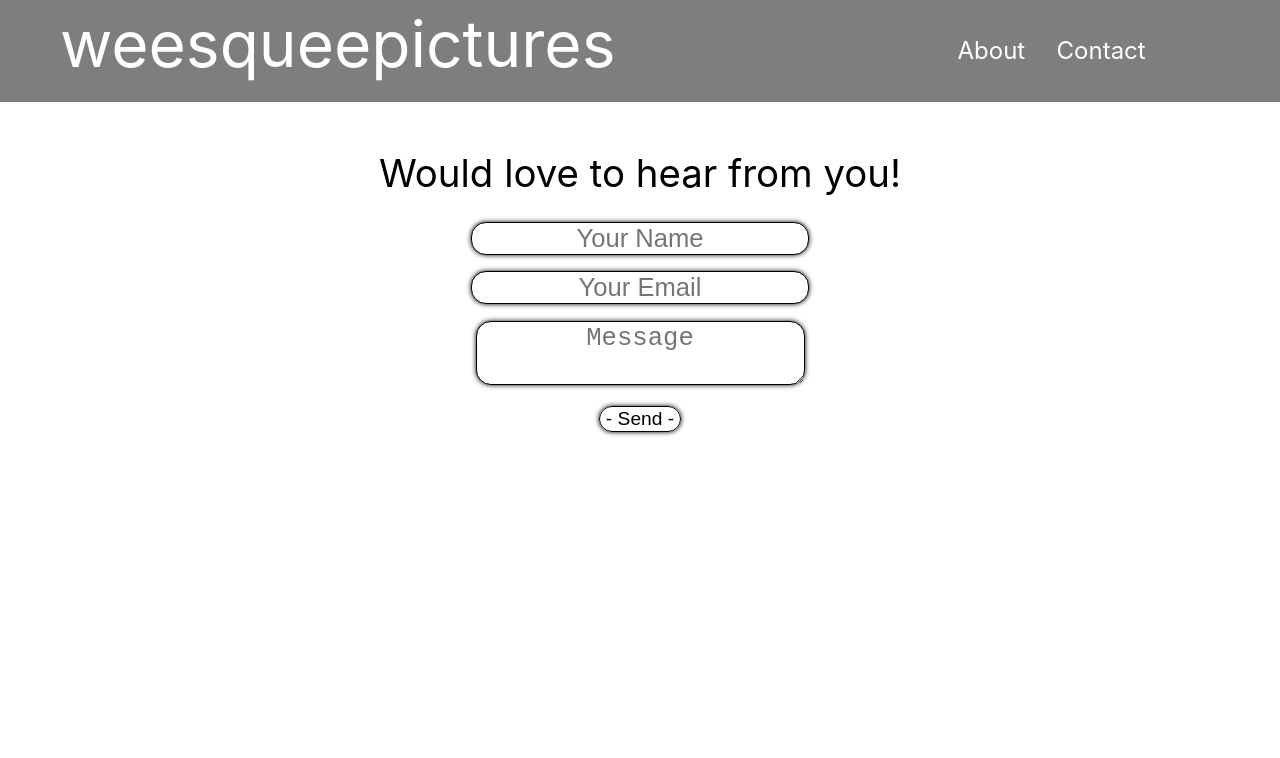
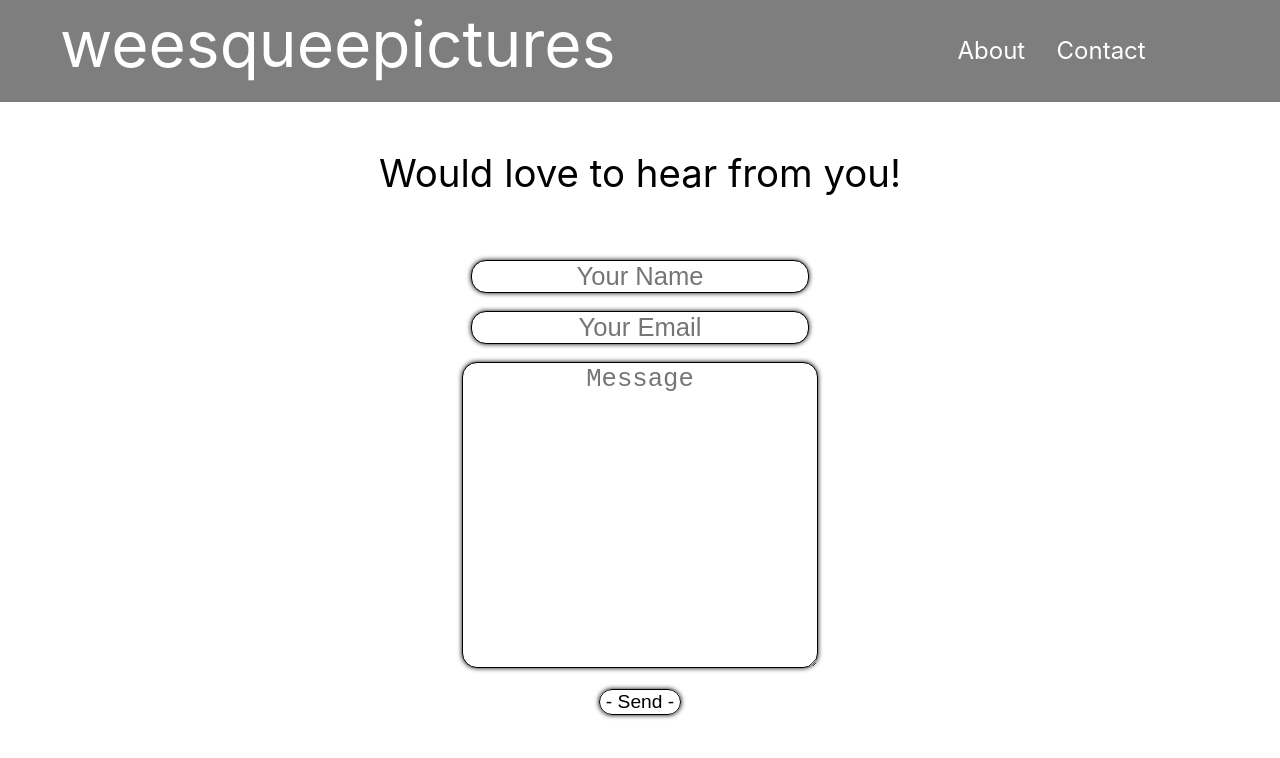
Before and after one commit to timrusin/weesqueepictures, a React (Create React App) app: page /contact in a window 1280 px wide. Shown: the top 758 px of the page. Built offline with nearby package versions, Linux system fonts and the light colour scheme.

Commit message:
bigger message box and title botom margin increase

```diff
--- a/src/components/ContactForm.css
+++ b/src/components/ContactForm.css
@@ -32,8 +32,9 @@
 }
 
 .message {
-    width: auto;
+    width: 350px;
     text-align: center;
+    height: 300px;
 }
 
 .contact-button{
--- a/src/pages/Contact.css
+++ b/src/pages/Contact.css
@@ -9,7 +9,7 @@
 
 .contact-title {
     font-size: 3vw;
-    margin-bottom: 2%;
+    margin-bottom: 5%;
     /* font-family: 'Cairo', sans-serif;; */
 }
 
```
